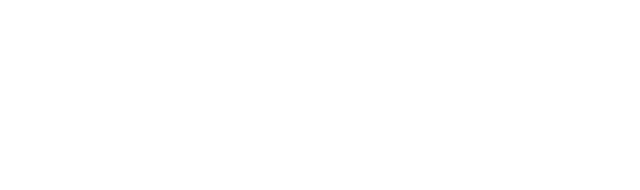
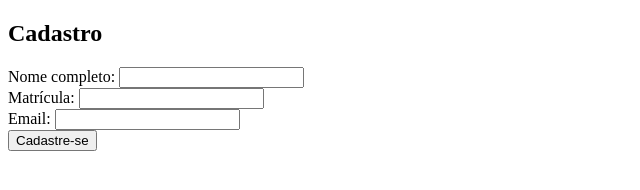
Before and after one commit to mateuslunacc/si1-lab1, a plain HTML site: page estatica-simples/cadastro.html in a window 1280 px wide. Shown: the whole page, without its empty margins (0-640 px from the left). Drawn offline with Linux system fonts and the light colour scheme.

Commit message:
Criei o form para cadastrar na disciplina e uma página de resposta

```diff
--- a/estatica-simples/cadastro.html
+++ b/estatica-simples/cadastro.html
@@ -5,5 +5,12 @@
 <title>Sistema de Informação I</title>
 </head>
 <body>
+	<h2>Cadastro</h2>
+	<form action="obrigado.html" method="get">
+		Nome completo: <input type="text" name="name"><br>
+		Matrícula: <input type="number" maxlenght="9" name="matricula"><br>
+		Email: <input type="email" name="email"><br>
+		<input type="submit" onclick="window.open(index.html)" value="Cadastre-se">
+	</form>
 </body>
 </html>
```
Also changed, not shown: estatica-simples/obrigado.html (added, +13 -0 lines).
